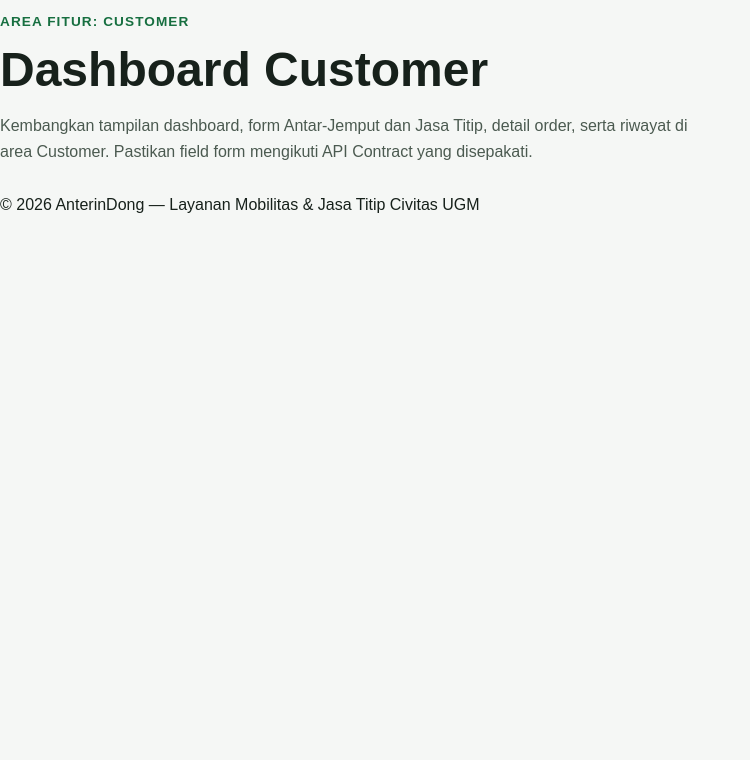
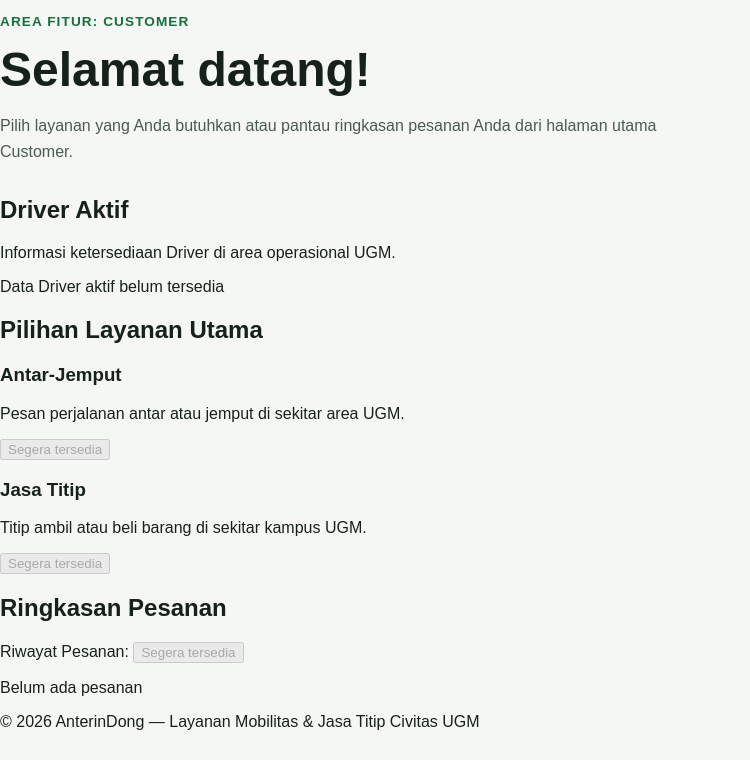
Before and after one commit to RI1B1/frontend, a FastAPI app: page /customer/ in a window 1280 px wide. Shown: the part 40-800 px from the top of the page, without its empty margins (0-750 px from the left). Run offline with FastAPI, Linux system fonts and the light colour scheme.

Commit message:
dashboard.html & customer.py base

```diff
--- a/app/router/customer.py
+++ b/app/router/customer.py
@@ -1,15 +1,95 @@
-from fastapi import APIRouter, Request
+from fastapi import APIRouter, Query, Request
 
 from app.config import get_settings
 from app.templating import templates
 
 router = APIRouter(prefix="/customer", tags=["customer"])
 
+SERVICE_TYPE_LABELS = {
+    "ANTAR_JEMPUT": "Antar-Jemput",
+    "JASA_TITIP": "Jasa Titip",
+}
+
+# Data contoh terpisah hanya untuk preview tampilan; bukan data aplikasi aktual.
+# Bentuk field mengikuti Master API Reference v1.3.
+SAMPLE_PREVIEW_DATA = {
+    "customer_name": "Abdul (Contoh)",
+    "active_driver_count": 4,
+    "orders": [
+        {
+            "id": 101,
+            "service_type": "ANTAR_JEMPUT",
+            "status": "OPEN",
+        },
+        {
+            "id": 102,
+            "service_type": "JASA_TITIP",
+            "status": "ON_THE_WAY",
+        },
+    ],
+}
+
+
+def format_orders_for_dashboard(raw_orders: list[dict]) -> list[dict]:
+    """Memformat daftar order agar sesuai dengan tampilan Dashboard Customer."""
+    formatted = []
+    for order in raw_orders:
+        raw_service = order.get("service_type", "")
+        formatted.append(
+            {
+                "id": order.get("id"),
+                "service_type": SERVICE_TYPE_LABELS.get(raw_service, raw_service),
+                "status": order.get("status", ""),
+            }
+        )
+    return formatted
+
+
+def build_customer_dashboard_context(preview: str | None = None) -> dict:
+    """Menyiapkan context tampilan Dashboard Customer."""
+    is_sample_preview = preview == "contoh"
+
+    if is_sample_preview:
+        customer_name = SAMPLE_PREVIEW_DATA["customer_name"]
+        active_drivers_count = SAMPLE_PREVIEW_DATA["active_driver_count"]
+        orders = format_orders_for_dashboard(SAMPLE_PREVIEW_DATA["orders"])
+    else:
+        # Belum terintegrasi dengan Auth, Active Driver API, dan Order API.
+        customer_name = None
+        active_drivers_count = None
+        orders = []
+
+    return {
+        "app_name": get_settings().app_name,
+        "is_sample_preview": is_sample_preview,
+        "customer_name": customer_name,
+        "active_drivers_count": active_drivers_count,
+        "orders": orders,
+        # Rute fitur lain belum dibuat oleh PIC terkait; isi URL saat sudah tersedia.
+        "services": [
+            {
+                "name": "Antar-Jemput",
+                "description": "Pesan perjalanan antar atau jemput di sekitar area UGM.",
+                "url": None,
+            },
+            {
+                "name": "Jasa Titip",
+                "description": "Titip ambil atau beli barang di sekitar kampus UGM.",
+                "url": None,
+            },
+        ],
+        "history_url": None,
+    }
+
 
 @router.get("/", name="customer_dashboard")
-async def dashboard_page(request: Request):
+async def dashboard_page(
+    request: Request,
+    preview: str | None = Query(default=None),
+):
+    context = build_customer_dashboard_context(preview=preview)
     return templates.TemplateResponse(
         request=request,
         name="customer/dashboard.html",
-        context={"app_name": get_settings().app_name},
+        context=context,
     )
--- a/app/templates/customer/dashboard.html
+++ b/app/templates/customer/dashboard.html
@@ -1,15 +1,107 @@
 {% extends "base.html" %}
 
-{% block title %}Customer - {{ app_name }}{% endblock %}
+{% block title %}Dashboard Customer - {{ app_name }}{% endblock %}
 
 {% block content %}
-  <section class="intro">
+  {% if is_sample_preview %}
+    <aside class="preview-banner" aria-label="Mode data contoh">
+      <strong>Mode Data Contoh (Preview):</strong>
+      <span>Tampilan ini menggunakan data contoh terpisah, bukan data aplikasi aktual.</span>
+      <a href="/customer/">Kembali ke tampilan normal</a>
+    </aside>
+  {% endif %}
+
+  <section class="intro dashboard-hero">
     <p class="eyebrow">Area fitur: Customer</p>
-    <h1>Dashboard Customer</h1>
+    <h1>
+      {% if customer_name %}
+        Selamat datang, {{ customer_name }}!
+      {% else %}
+        Selamat datang!
+      {% endif %}
+    </h1>
     <p>
-      Kembangkan tampilan dashboard, form Antar-Jemput dan Jasa Titip, detail
-      order, serta riwayat di area Customer. Pastikan field form mengikuti API
-      Contract yang disepakati.
+      Pilih layanan yang Anda butuhkan atau pantau ringkasan pesanan Anda dari
+      halaman utama Customer.
     </p>
   </section>
+
+  <section class="dashboard-section" aria-labelledby="driver-aktif-heading">
+    <div class="card stat-card">
+      <div>
+        <h2 id="driver-aktif-heading">Driver Aktif</h2>
+        <p class="card-subtitle">Informasi ketersediaan Driver di area operasional UGM.</p>
+      </div>
+      <div class="stat-content">
+        {% if active_drivers_count is not none %}
+          <p class="stat-value">{{ active_drivers_count }}</p>
+          <p class="stat-label">Driver berstatus aktif</p>
+        {% else %}
+          <p class="empty-state">Data Driver aktif belum tersedia</p>
+        {% endif %}
+      </div>
+    </div>
+  </section>
+
+  <section class="dashboard-section" aria-labelledby="layanan-heading">
+    <h2 id="layanan-heading">Pilihan Layanan Utama</h2>
+    <div class="card-grid">
+      {% for service in services %}
+        <article class="card service-card">
+          <h3>{{ service.name }}</h3>
+          <p>{{ service.description }}</p>
+          <div class="card-actions">
+            {% if service.url %}
+              <a class="btn btn-primary" href="{{ service.url }}">Pilih {{ service.name }}</a>
+            {% else %}
+              <button type="button" class="btn btn-disabled" disabled aria-disabled="true">
+                Segera tersedia
+              </button>
+            {% endif %}
+          </div>
+        </article>
+      {% endfor %}
+    </div>
+  </section>
+
+  <section class="dashboard-section" aria-labelledby="ringkasan-pesanan-heading">
+    <div class="section-header">
+      <h2 id="ringkasan-pesanan-heading">Ringkasan Pesanan</h2>
+      <div class="section-action">
+        <span class="action-label">Riwayat Pesanan:</span>
+        {% if history_url %}
+          <a class="btn btn-secondary" href="{{ history_url }}">Lihat Riwayat Pesanan</a>
+        {% else %}
+          <button type="button" class="btn btn-disabled" disabled aria-disabled="true">
+            Segera tersedia
+          </button>
+        {% endif %}
+      </div>
+    </div>
+
+    <div class="card">
+      {% if orders %}
+        <div class="table-wrapper">
+          <table class="data-table">
+            <thead>
+              <tr>
+                <th scope="col">Jenis Layanan</th>
+                <th scope="col">Status</th>
+              </tr>
+            </thead>
+            <tbody>
+              {% for order in orders %}
+                <tr>
+                  <td>{{ order.service_type }}</td>
+                  <td><span class="status-badge">{{ order.status }}</span></td>
+                </tr>
+              {% endfor %}
+            </tbody>
+          </table>
+        </div>
+      {% else %}
+        <p class="empty-state">Belum ada pesanan</p>
+      {% endif %}
+    </div>
+  </section>
 {% endblock %}
```
